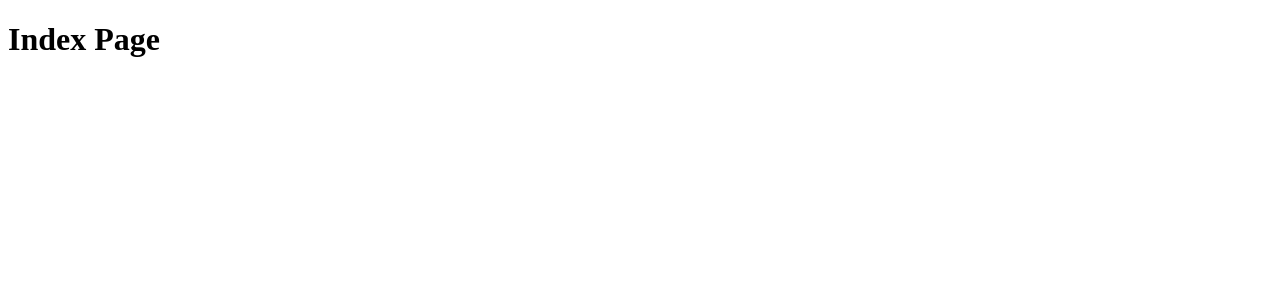
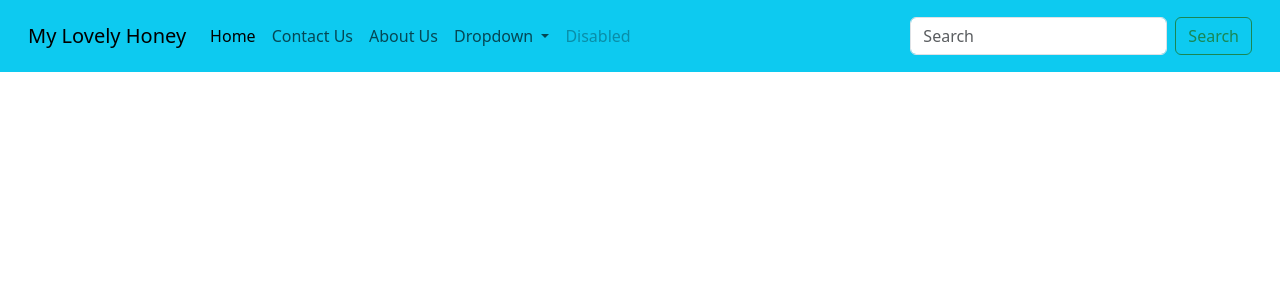
Before and after one commit to ridwaanhall/Django-E-Commerce, a Django app: page / in a window 1280 px wide. Before the commit the part shown is almost empty. Shown: the top 300 px of the page. Run offline with Django 4.2, Linux system fonts and the light colour scheme.

Commit message:
up here for now

```diff
--- a/ecommerce/ecommerce/settings.py
+++ b/ecommerce/ecommerce/settings.py
@@ -37,7 +37,7 @@ INSTALLED_APPS = [
     'django.contrib.sessions',
     'django.contrib.messages',
     'django.contrib.staticfiles',
-    'ecommerceapp'
+    'ecommerceapp',
 ]
 
 MIDDLEWARE = [
--- a/ecommerce/ecommerceapp/urls.py
+++ b/ecommerce/ecommerceapp/urls.py
@@ -3,4 +3,6 @@ from ecommerceapp import views
 
 urlpatterns = [
     path('', views.index, name='index'),
+    path('contact/', views.contact, name='contact'),
+    path('about/', views.about, name='about'),
 ]
--- a/ecommerce/ecommerceapp/views.py
+++ b/ecommerce/ecommerceapp/views.py
@@ -3,3 +3,9 @@ from django.shortcuts import render
 # Create your views here.
 def index(request):
     return render(request, 'index.html')
+
+def contact(request):
+    return render(request, 'contact.html')
+
+def about(request):
+    return render(request, 'about.html')
--- /dev/null
+++ b/ecommerce/templates/about.html
@@ -0,0 +1 @@
+<h1>About Us</h1>
--- /dev/null
+++ b/ecommerce/templates/contact.html
@@ -0,0 +1 @@
+<h1>Contact Us</h1>
--- a/ecommerce/templates/index.html
+++ b/ecommerce/templates/index.html
@@ -1,12 +1,52 @@
-<!DOCTYPE html>
+<!doctype html>
 <html lang="en">
-<head>
-    <meta charset="UTF-8">
-    <meta http-equiv="X-UA-Compatible" content="IE=edge">
-    <meta name="viewport" content="width=device-width, initial-scale=1.0">
-    <title>My Lovely Honey</title>
-</head>
-<body>
-    <h1>Index Page</h1>
-</body>
+  <head>
+    <meta charset="utf-8">
+    <meta name="viewport" content="width=device-width, initial-scale=1">
+    <title>My Lovely Honey - Ecommerce</title>
+    <link href="https://cdn.jsdelivr.net/npm/bootstrap@5.3.2/dist/css/bootstrap.min.css" rel="stylesheet" integrity="sha384-T3c6CoIi6uLrA9TneNEoa7RxnatzjcDSCmG1MXxSR1GAsXEV/Dwwykc2MPK8M2HN" crossorigin="anonymous">
+  </head>
+  <body>
+    <nav class="navbar navbar-expand-lg text-bg-info p-3">
+        <div class="container-fluid">
+          <a class="navbar-brand" href="#">My Lovely Honey</a>
+          <button class="navbar-toggler" type="button" data-bs-toggle="collapse" data-bs-target="#navbarSupportedContent" aria-controls="navbarSupportedContent" aria-expanded="false" aria-label="Toggle navigation">
+            <span class="navbar-toggler-icon"></span>
+          </button>
+          <div class="collapse navbar-collapse" id="navbarSupportedContent">
+            <ul class="navbar-nav me-auto mb-2 mb-lg-0">
+              <li class="nav-item">
+                <a class="nav-link active" aria-current="page" href="/">Home</a>
+              </li>
+              <li class="nav-item">
+                <a class="nav-link" href="{% url 'contact' %}">Contact Us</a>
+                </li>
+                <li class="nav-item">
+                    <a class="nav-link" href="{% url 'about' %}">About Us</a>
+                </li>
+
+              <li class="nav-item dropdown">
+                <a class="nav-link dropdown-toggle" href="#" role="button" data-bs-toggle="dropdown" aria-expanded="false">
+                  Dropdown
+                </a>
+                <ul class="dropdown-menu">
+                  <li><a class="dropdown-item" href="#">Action</a></li>
+                  <li><a class="dropdown-item" href="#">Another action</a></li>
+                  <li><hr class="dropdown-divider"></li>
+                  <li><a class="dropdown-item" href="#">Something else here</a></li>
+                </ul>
+              </li>
+              <li class="nav-item">
+                <a class="nav-link disabled" aria-disabled="true">Disabled</a>
+              </li>
+            </ul>
+            <form class="d-flex" role="search">
+              <input class="form-control me-2" type="search" placeholder="Search" aria-label="Search">
+              <button class="btn btn-outline-success" type="submit">Search</button>
+            </form>
+          </div>
+        </div>
+    </nav>
+    <script src="https://cdn.jsdelivr.net/npm/bootstrap@5.3.2/dist/js/bootstrap.bundle.min.js" integrity="sha384-C6RzsynM9kWDrMNeT87bh95OGNyZPhcTNXj1NW7RuBCsyN/o0jlpcV8Qyq46cDfL" crossorigin="anonymous"></script>
+  </body>
 </html>
```
